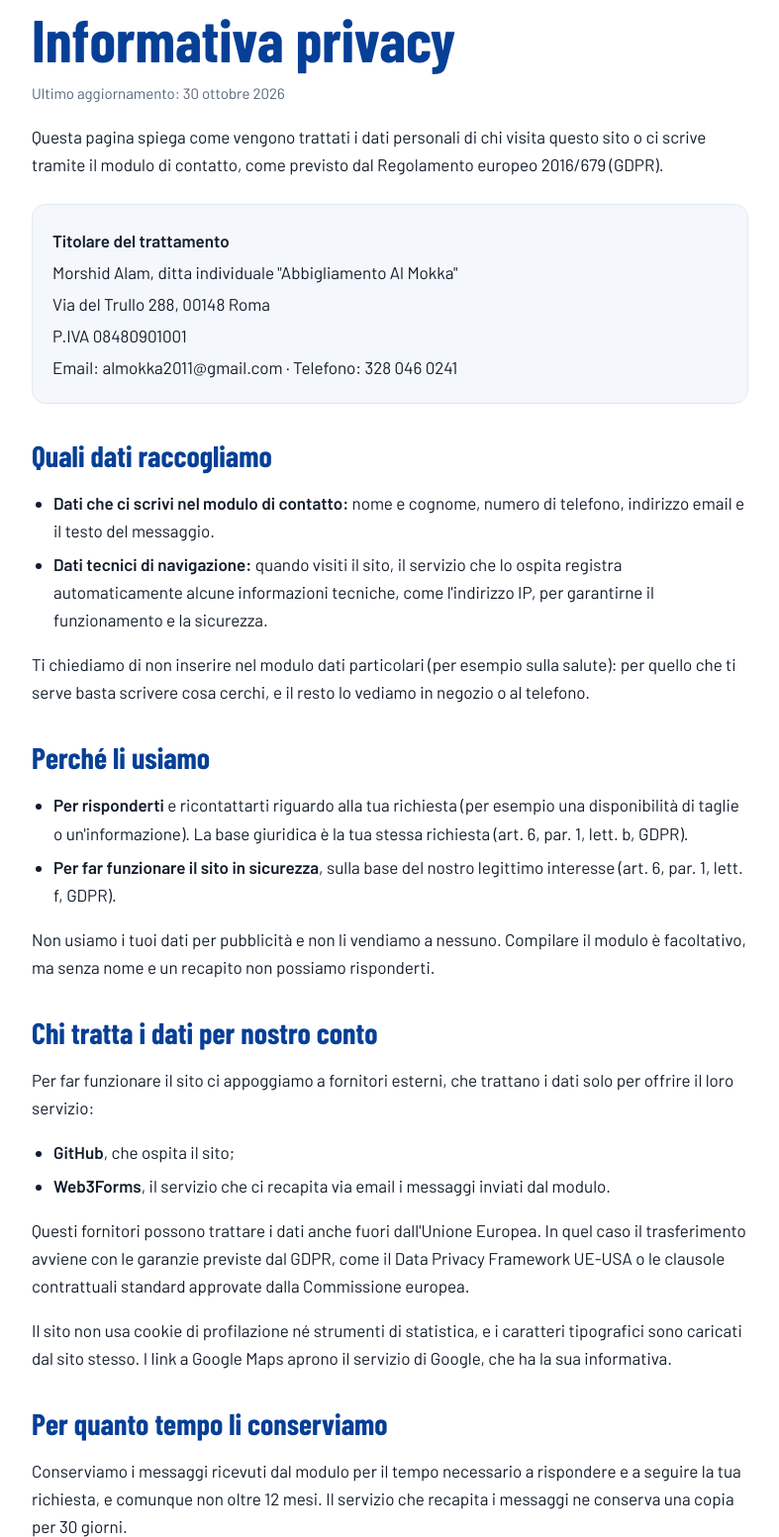
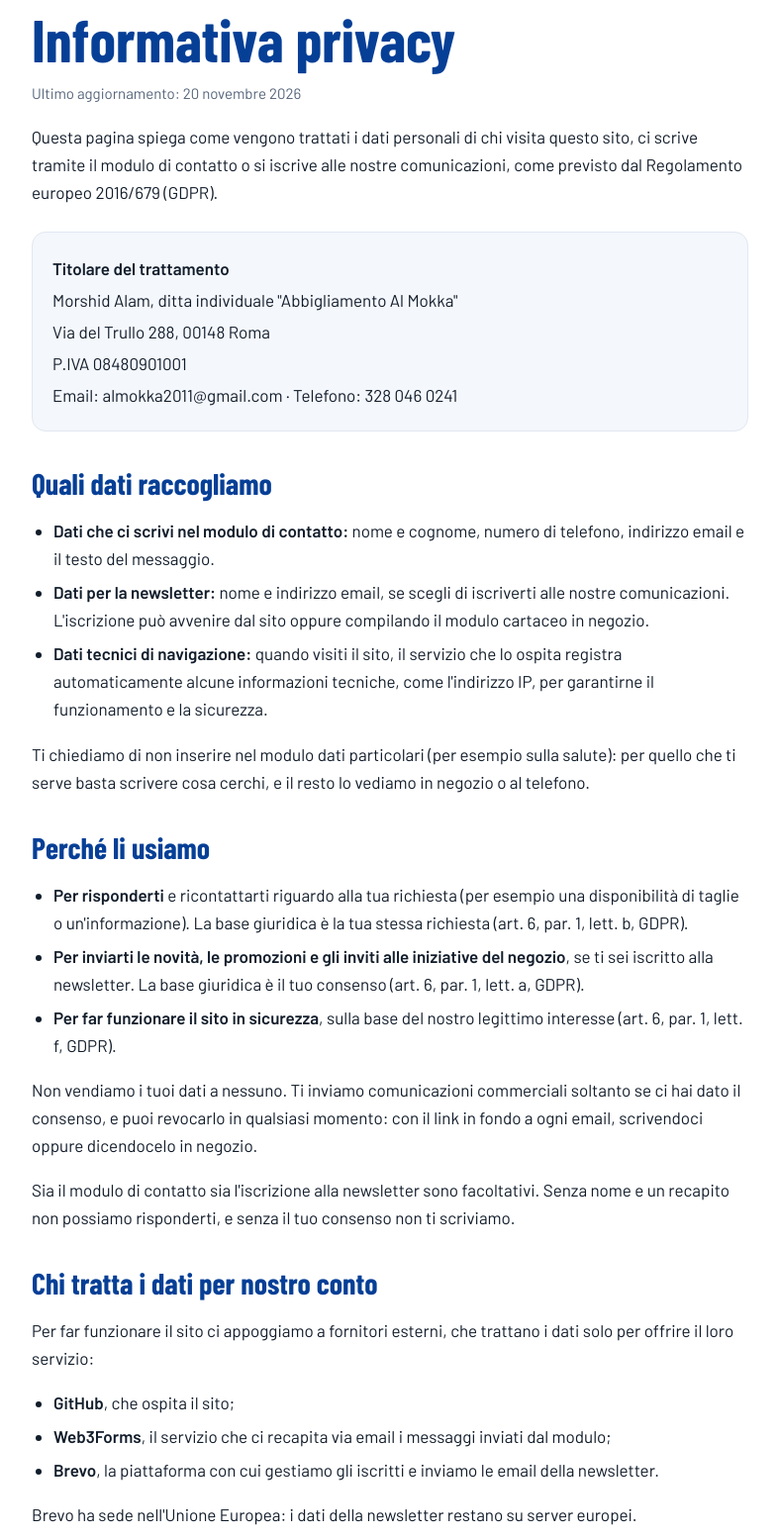
Before and after one commit to Website-bot-demo/almokka, a plain HTML site: page privacy.html in a window 1280 px wide. Shown: the part 80-1633 px from the top of the page at 99% size, without its empty margins (246-1033 px from the left). Drawn offline with Linux system fonts and the light colour scheme.

Commit message:
Privacy: aggiunta la newsletter e tolta la frase sulla pubblicita'
La pagina dichiarava "non usiamo i tuoi dati per pubblicita'", che
sarebbe diventato falso all'avvio della newsletter e avrebbe reso
non valido il consenso raccolto. Sostituita con una formula che
resta vera, e aggiunte finalita', base giuridica (consenso),
Brevo come responsabile europeo e i tempi di conservazione.

Co-Authored-By: Claude Opus 5 <noreply@anthropic.com>
Claude-Session: https://claude.ai/code/session_01Q1xMWiVULJVScVaHqjVSS3

```diff
--- a/privacy.html
+++ b/privacy.html
@@ -32,9 +32,9 @@
 <main class="wrap">
   <a class="back" href="./">← Torna al sito</a>
   <h1>Informativa privacy</h1>
-  <p class="updated">Ultimo aggiornamento: 30 ottobre 2026</p>
+  <p class="updated">Ultimo aggiornamento: 20 novembre 2026</p>
 
-  <p>Questa pagina spiega come vengono trattati i dati personali di chi visita questo sito o ci scrive tramite il modulo di contatto, come previsto dal Regolamento europeo 2016/679 (GDPR).</p>
+  <p>Questa pagina spiega come vengono trattati i dati personali di chi visita questo sito, ci scrive tramite il modulo di contatto o si iscrive alle nostre comunicazioni, come previsto dal Regolamento europeo 2016/679 (GDPR).</p>
 
   <div class="box">
     <p><strong>Titolare del trattamento</strong></p>
@@ -47,6 +47,7 @@
   <h2>Quali dati raccogliamo</h2>
   <ul>
     <li><strong>Dati che ci scrivi nel modulo di contatto:</strong> nome e cognome, numero di telefono, indirizzo email e il testo del messaggio.</li>
+    <li><strong>Dati per la newsletter:</strong> nome e indirizzo email, se scegli di iscriverti alle nostre comunicazioni. L'iscrizione può avvenire dal sito oppure compilando il modulo cartaceo in negozio.</li>
     <li><strong>Dati tecnici di navigazione:</strong> quando visiti il sito, il servizio che lo ospita registra automaticamente alcune informazioni tecniche, come l'indirizzo IP, per garantirne il funzionamento e la sicurezza.</li>
   </ul>
   <p>Ti chiediamo di non inserire nel modulo dati particolari (per esempio sulla salute): per quello che ti serve basta scrivere cosa cerchi, e il resto lo vediamo in negozio o al telefono.</p>
@@ -54,21 +55,26 @@
   <h2>Perché li usiamo</h2>
   <ul>
     <li><strong>Per risponderti</strong> e ricontattarti riguardo alla tua richiesta (per esempio una disponibilità di taglie o un'informazione). La base giuridica è la tua stessa richiesta (art. 6, par. 1, lett. b, GDPR).</li>
+    <li><strong>Per inviarti le novità, le promozioni e gli inviti alle iniziative del negozio</strong>, se ti sei iscritto alla newsletter. La base giuridica è il tuo consenso (art. 6, par. 1, lett. a, GDPR).</li>
     <li><strong>Per far funzionare il sito in sicurezza</strong>, sulla base del nostro legittimo interesse (art. 6, par. 1, lett. f, GDPR).</li>
   </ul>
-  <p>Non usiamo i tuoi dati per pubblicità e non li vendiamo a nessuno. Compilare il modulo è facoltativo, ma senza nome e un recapito non possiamo risponderti.</p>
+  <p>Non vendiamo i tuoi dati a nessuno. Ti inviamo comunicazioni commerciali soltanto se ci hai dato il consenso, e puoi revocarlo in qualsiasi momento: con il link in fondo a ogni email, scrivendoci oppure dicendocelo in negozio.</p>
+  <p>Sia il modulo di contatto sia l'iscrizione alla newsletter sono facoltativi. Senza nome e un recapito non possiamo risponderti, e senza il tuo consenso non ti scriviamo.</p>
 
   <h2>Chi tratta i dati per nostro conto</h2>
   <p>Per far funzionare il sito ci appoggiamo a fornitori esterni, che trattano i dati solo per offrire il loro servizio:</p>
   <ul>
     <li><strong>GitHub</strong>, che ospita il sito;</li>
-    <li><strong>Web3Forms</strong>, il servizio che ci recapita via email i messaggi inviati dal modulo.</li>
+    <li><strong>Web3Forms</strong>, il servizio che ci recapita via email i messaggi inviati dal modulo;</li>
+    <li><strong>Brevo</strong>, la piattaforma con cui gestiamo gli iscritti e inviamo le email della newsletter.</li>
   </ul>
-  <p>Questi fornitori possono trattare i dati anche fuori dall'Unione Europea. In quel caso il trasferimento avviene con le garanzie previste dal GDPR, come il Data Privacy Framework UE-USA o le clausole contrattuali standard approvate dalla Commissione europea.</p>
+  <p>Brevo ha sede nell'Unione Europea: i dati della newsletter restano su server europei.</p>
+  <p>GitHub e Web3Forms possono trattare i dati anche fuori dall'Unione Europea. In quel caso il trasferimento avviene con le garanzie previste dal GDPR, come il Data Privacy Framework UE-USA o le clausole contrattuali standard approvate dalla Commissione europea.</p>
   <p>Il sito non usa cookie di profilazione né strumenti di statistica, e i caratteri tipografici sono caricati dal sito stesso. I link a Google Maps aprono il servizio di Google, che ha la sua informativa.</p>
 
   <h2>Per quanto tempo li conserviamo</h2>
   <p>Conserviamo i messaggi ricevuti dal modulo per il tempo necessario a rispondere e a seguire la tua richiesta, e comunque non oltre 12 mesi. Il servizio che recapita i messaggi ne conserva una copia per 30 giorni.</p>
+  <p>Se sei iscritto alla newsletter, teniamo il tuo indirizzo finché resti iscritto. Quando ti cancelli lo togliamo dalla lista e conserviamo soltanto la prova del consenso e della cancellazione, per il tempo necessario a dimostrare di aver agito correttamente.</p>
 
   <h2>I tuoi diritti</h2>
   <p>In qualsiasi momento puoi chiederci di:</p>
```
